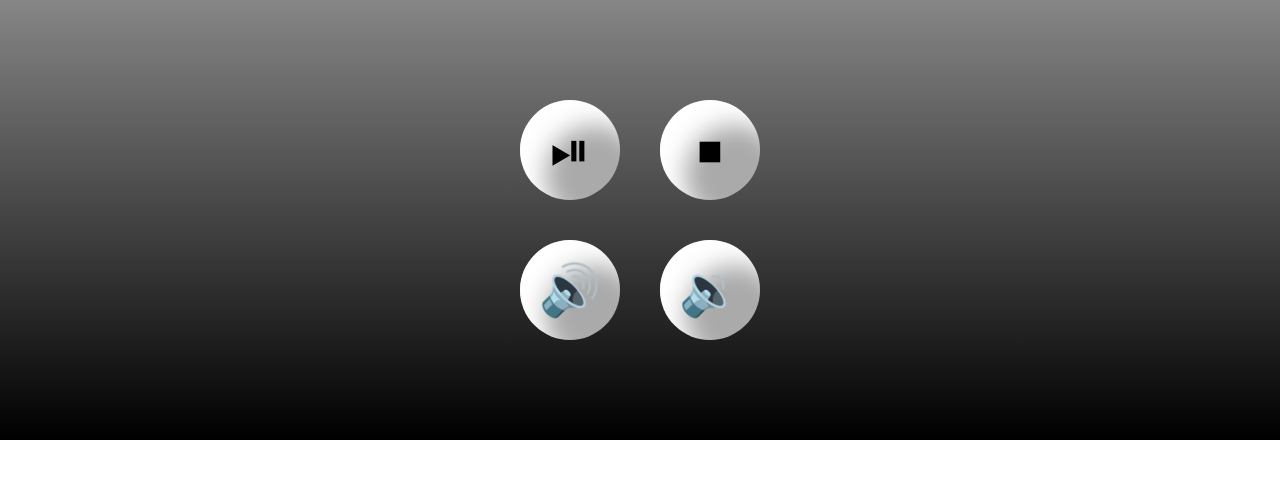
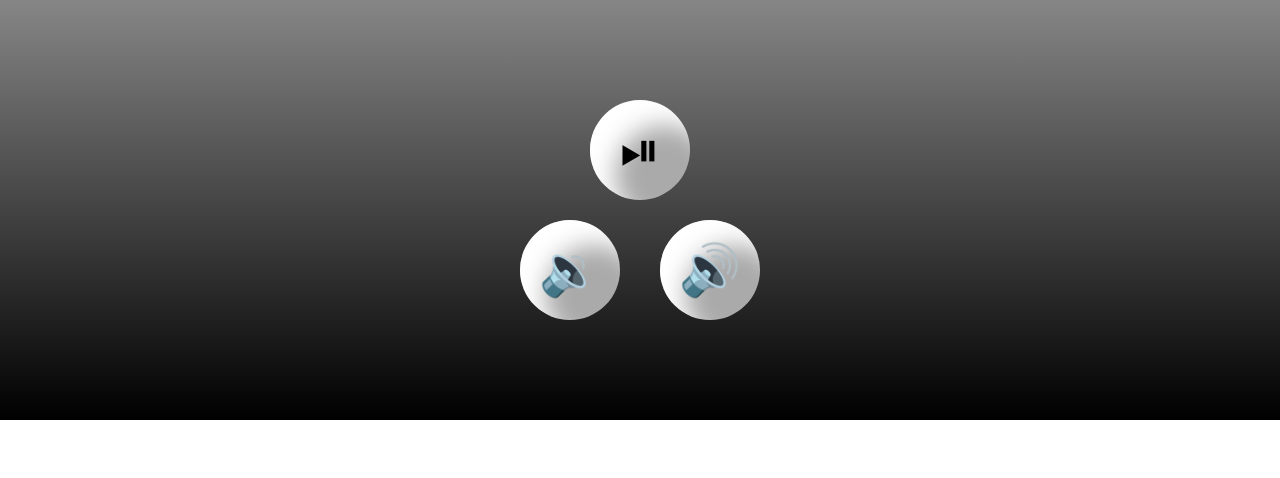
Before and after one commit to maar-ten/htpc-remote-control, a website: page views/index.html in a window 1280 px wide. Drawn offline with Linux system fonts and the light colour scheme.

Commit message:
Remove stop button

```diff
--- a/index.js
+++ b/index.js
@@ -31,9 +31,6 @@ function handleCommand(command) {
         case 'play-pause':
             sendKey(KEY_PLAY_PAUSE);
             break;
-        case 'stop':
-            sendKey(KEY_STOP);
-            break;
     }
 }
 
--- a/views/index.html
+++ b/views/index.html
@@ -23,9 +23,11 @@
             margin: var(--btn-width) auto;
             width: calc(2 * var(--btn-width) + var(--gap));
             display: grid;
-            gap: var(--gap);
-            grid-template-rows: 1fr 1fr;
-            grid-template-columns: 1fr 1fr;
+            row-gap: calc(var(--gap) / 2);
+            column-gap: var(--gap);
+            grid-template-areas:
+                "a a"
+                "b c";
         }
 
         .btn {
@@ -39,25 +41,32 @@
             width: var(--btn-width);
             height: var(--btn-width);
         }
+
+        .btn-play-pause {
+            grid-area: a;
+            margin: auto;
+        }
     </style>
 </head>
 
 <body>
     <div class="btns">
         <button class="btn btn-play-pause">⏯</button>
-        <button class="btn btn-stop">⏹</button>
+        <button class="btn btn-volume-down">🔉</button>
         <button class="btn btn-volume-up">🔊</button>
-        <button class="btn btn-volume-down">🔉</button>
     </div>
 </body>
 <script>
     const token = '{{csrf}}'; // is added by the server when serving the file
 
     function addEventListeners() {
+        onClick(getElement('btn-play-pause'), sendPlayPause);
         onClick(getElement('btn-volume-up'), sendVolumeUp);
         onClick(getElement('btn-volume-down'), sendVolumeDown);
-        onClick(getElement('btn-play-pause'), sendPlayPause);
-        onClick(getElement('btn-stop'), sendStop);
+    }
+
+    function sendPlayPause() {
+        sendCommand('play-pause');
     }
 
     function sendVolumeUp() {
@@ -66,14 +75,6 @@
 
     function sendVolumeDown() {
         sendCommand('volume-down');
-    }
-
-    function sendPlayPause() {
-        sendCommand('play-pause');
-    }
-
-    function sendStop() {
-        sendCommand('stop');
     }
 
     function sendCommand(command) {
```
Also changed, not shown: 1 other file.
